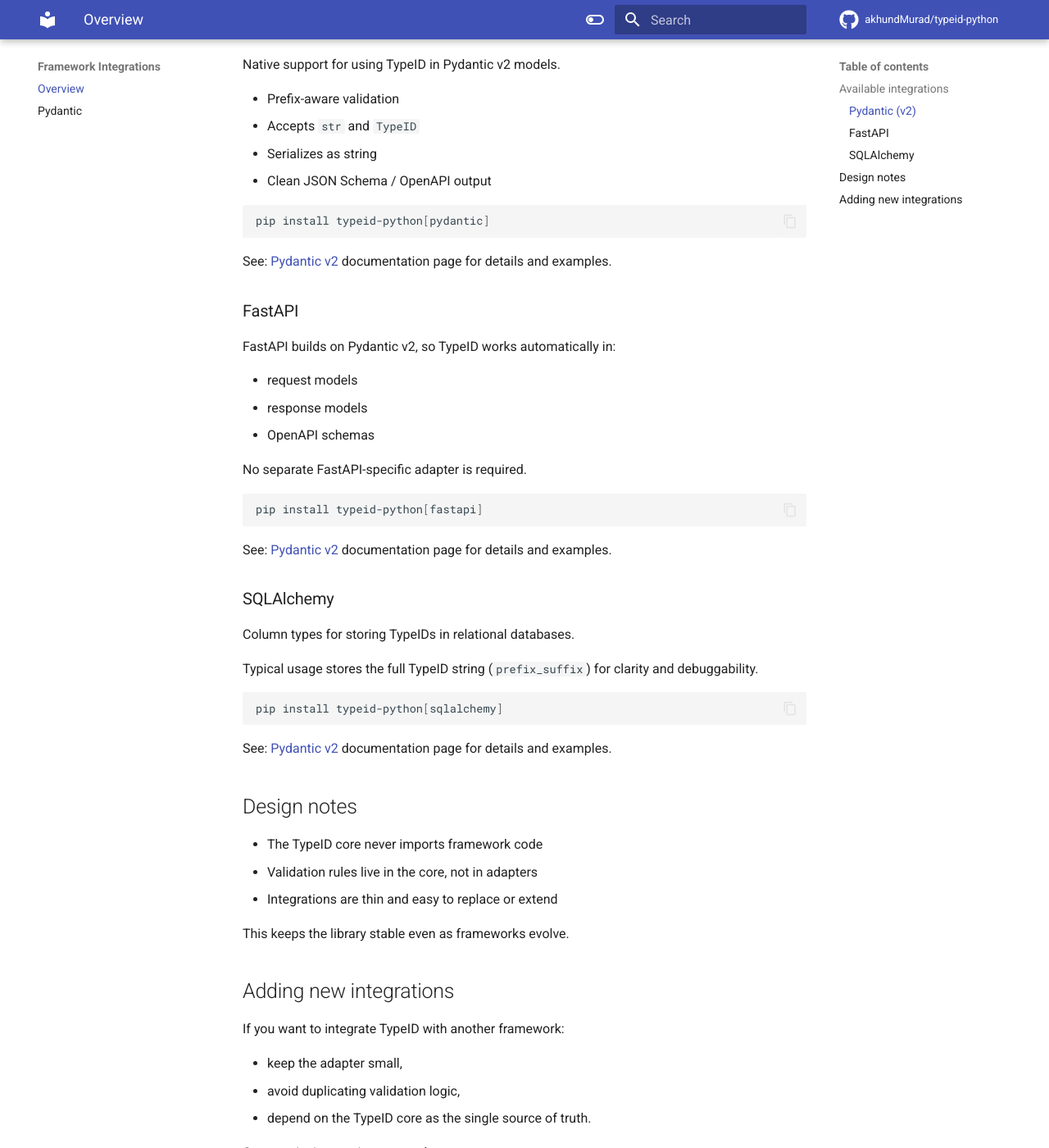
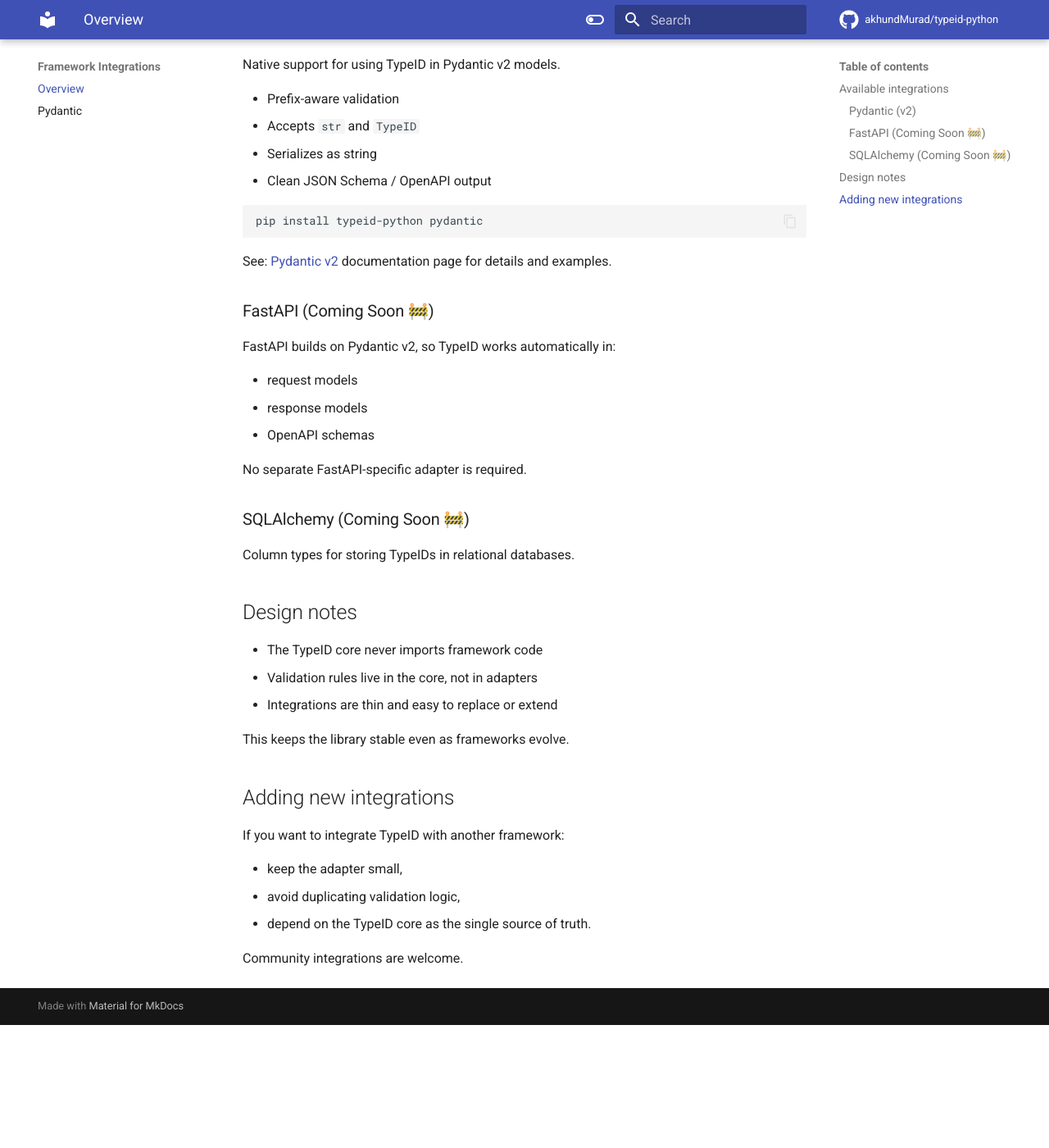
Before and after one commit to akhundMurad/typeid-python, an MkDocs documentation site: the page built from docs/integrations/index.md, in a window 1280 px wide and 1400 px high, scrolled down 443 px. Shown: the whole window at 82% size. Built offline with MkDocs 1.6.1 and Material for MkDocs 9.7.7, drawn with Linux system fonts in a browser that asks for light colours; comment, search, counter and statistics services are not loaded; after the commit the page ends 1693 px from its top, so only the background shows below that.

Commit message:
ci(publish): add macOS and linux universal wheel builds
- build macOS arm64 + x86_64 wheels via target matrix and maturin `-i pythonX.Y`
- drop `pydantic` extra; update docs to install pydantic separately and mark FastAPI/SQLAlchemy as coming soon
- add pydantic to dev deps and update lockfile

````diff
--- a/docs/integrations/index.md
+++ b/docs/integrations/index.md
@@ -20,12 +20,12 @@
 * Clean JSON Schema / OpenAPI output
 
 ```bash
-pip install typeid-python[pydantic]
+pip install typeid-python pydantic
 ```
 
 See: [Pydantic v2](https://akhundmurad.github.io/typeid-python/integrations/pydantic/) documentation page for details and examples.
 
-### FastAPI
+### FastAPI (Coming Soon 🚧)
 
 FastAPI builds on Pydantic v2, so TypeID works automatically in:
 
@@ -35,23 +35,9 @@
 
 No separate FastAPI-specific adapter is required.
 
-```bash
-pip install typeid-python[fastapi]
-```
-
-See: [Pydantic v2](https://akhundmurad.github.io/typeid-python/integrations/fastapi/) documentation page for details and examples.
-
-### SQLAlchemy
+### SQLAlchemy (Coming Soon 🚧)
 
 Column types for storing TypeIDs in relational databases.
-
-Typical usage stores the full TypeID string (`prefix_suffix`) for clarity and debuggability.
-
-```bash
-pip install typeid-python[sqlalchemy]
-```
-
-See: [Pydantic v2](https://akhundmurad.github.io/typeid-python/integrations/sqlalchemy/) documentation page for details and examples.
 
 ## Design notes
 
--- a/pyproject.toml
+++ b/pyproject.toml
@@ -22,7 +22,6 @@
 [project.optional-dependencies]
 cli = ["click"]
 yaml = ["PyYAML"]
-pydantic = ["pydantic>=2,<3"]
 
 [project.urls]
 Homepage = "https://github.com/akhundMurad/typeid-python"
@@ -51,6 +50,8 @@
   "pytest-benchmark>=5.0.1",
   "maturin>=1.5; platform_system != 'Windows'",
   "pre-commit>=4.5.1",
+  "httpx>=0.28.1",
+  "pydantic>=2,<3",
 ]
 
 [tool.black]
````
Also changed, not shown: README.md (+2 -17 lines), docs/integrations/pydantic.md (+0 -15 lines), 2 other files.
